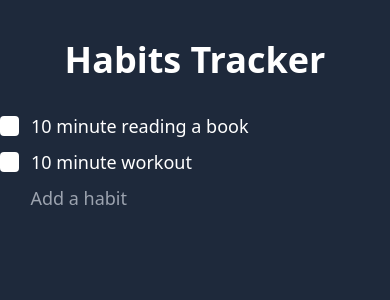
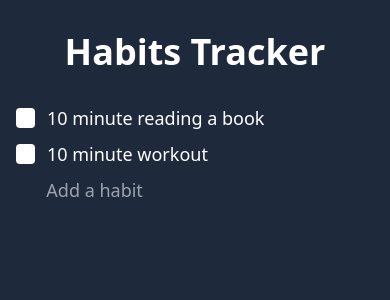
Before and after one commit to asrul10/habit-tracker, a Svelte app: page / in a window 390 px wide. Shown: the top 300 px of the page. Built offline with nearby package versions, Linux system fonts and the light colour scheme.

Commit message:
fix mobile layout

```diff
--- a/src/App.svelte
+++ b/src/App.svelte
@@ -195,7 +195,7 @@
   });
 </script>
 
-<main class="text-white sm:w-96 mx-auto py-10">
+<main class="text-white sm:w-96 px-4 mx-auto py-8">
   <div class="text-center">
     <h1 class="text-4xl font-bold mb-8">Habits Tracker</h1>
   </div>
```
